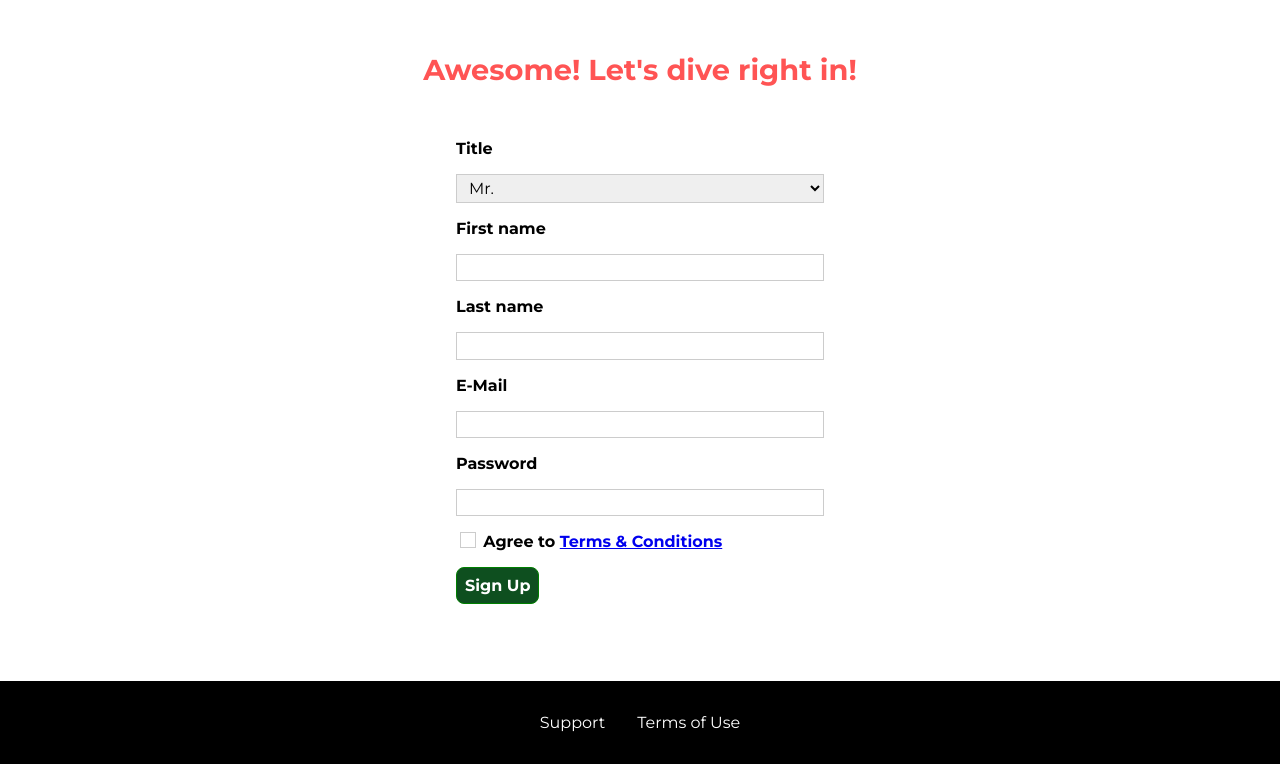
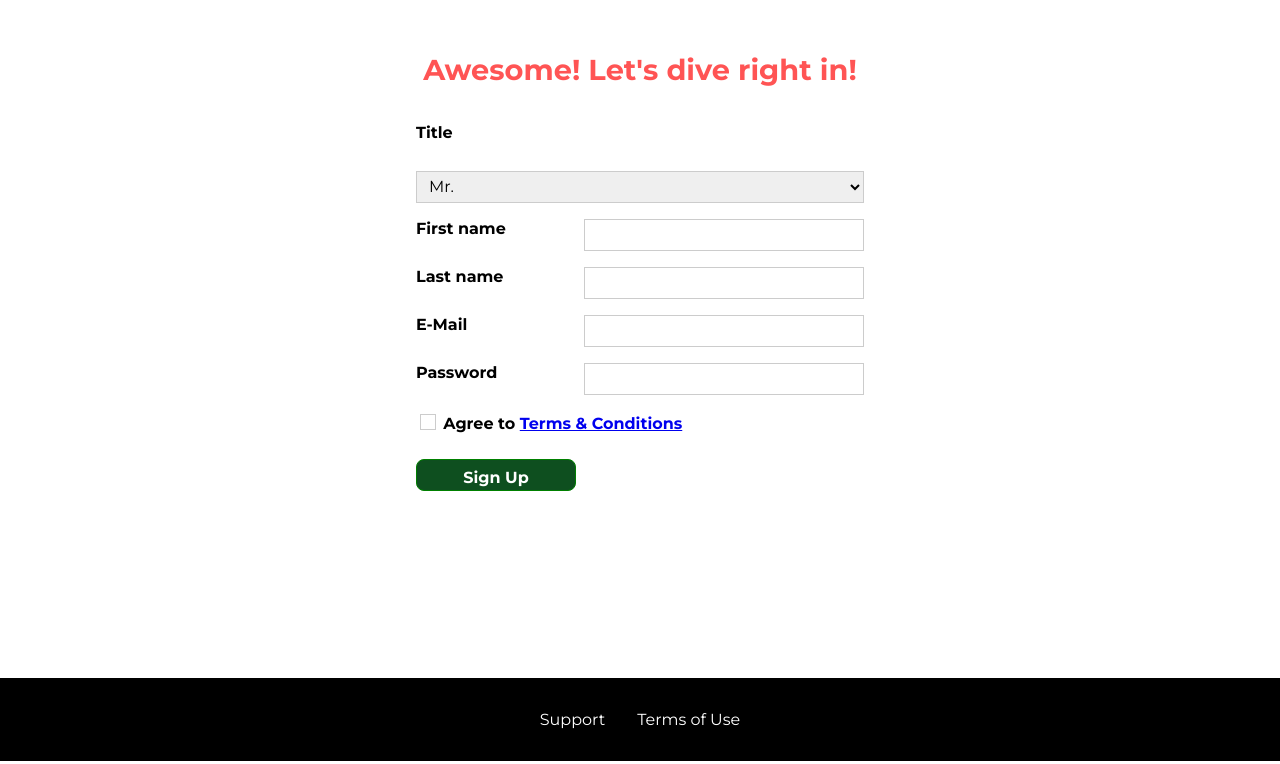
Before and after one commit to hhugo-isc/css, a plain HTML site: page start-hosting/index.html in a window 1280 px wide. Shown: the part 39-803 px from the top of the page. Drawn offline with Linux system fonts and the light colour scheme.

Commit message:
Fin de la seccion 11

```diff
--- a/shared.css
+++ b/shared.css
@@ -5,14 +5,28 @@
   box-sizing: border-box;
 }
 
+html {
+  height: 100%;
+}
+
 body {
   font-family: "Montserrat", "sans-serif";
   margin: 0;
+  display: grid;
+  grid-template-rows: 3.5rem auto fit-content(8rem);
+  /* padding-top: 3.5rem; */
+  grid-template-areas:
+    "header"
+    "main"
+    "footer";
+  height: 100%;
 }
 
 main {
-  min-height: calc(100vh - 3.5rem - 8rem);
-  margin-top: 3.5rem;
+  /* min-height: calc(100vh - 3.5rem - 8rem); */
+  /* margin-top: 3.5rem; */
+  /* grid-row: 2 / 3; */
+  grid-area: main;
 }
 
 .backdrop {
@@ -136,6 +150,8 @@ main {
   color: white;
   padding: 2rem;
   margin-top: 3rem;
+  /* grid-row: 3 / 4; */
+  grid-area: footer;
 }
 
 .main-footer__links {
--- a/start-hosting/index.html
+++ b/start-hosting/index.html
@@ -73,11 +73,14 @@
         <input type="email" id="email" />
         <label for="password">Password</label>
         <input type="password" id="password" />
-        <input type="checkbox" id="agree-terms" />
-        <label for="agree-terms"
-          >Agree to
-          <a href="#">Terms &amp; Conditions</a>
-        </label>
+
+        <div class="signup-form__checkbox">
+          <input type="checkbox" id="agree-terms" />
+          <label for="agree-terms"
+            >Agree to
+            <a href="#">Terms &amp; Conditions</a>
+          </label>
+        </div>
         <button type="submit" class="button">Sign Up</button>
       </form>
     </main>
--- a/start-hosting/start-hosting.css
+++ b/start-hosting/start-hosting.css
@@ -1,26 +1,27 @@
 main {
   padding-top: 1rem;
+}
+.signup-title {
+  text-align: center;
+  font-size: 1.8rem;
+  color: #ff5454;
 }
 
 .signup-form {
   padding: 1rem;
+  display: grid;
+  grid-auto-rows: 2rem;
+  grid-row-gap: 0.5rem;
 }
 
 .signup-form label {
   font-weight: 700;
 }
 
-.signup-title {
-  text-align: center;
-  font-size: 1.8rem;
-  color: #ff5454;
-}
-
 .signup-form label,
 .signup-form input,
 .signup-form select {
   display: block;
-  margin-top: 1rem;
   width: 100%;
 }
 
@@ -70,12 +71,21 @@ main {
 
 .signup-form button[type="submit"] {
   display: block;
-  margin-top: 1rem;
 }
 
 @media (min-width: 40rem) {
   .signup-form {
     margin: auto;
-    width: 25rem;
+    width: 30rem;
+    grid-template-columns: 10rem auto;
+    grid-row-gap: 1rem;
+    grid-column-gap: 0.5rem;
+  }
+  .signup-form__checkbox {
+    grid-column: span 2;
+  }
+
+  #title {
+    grid-column: span 2;
   }
 }
```
